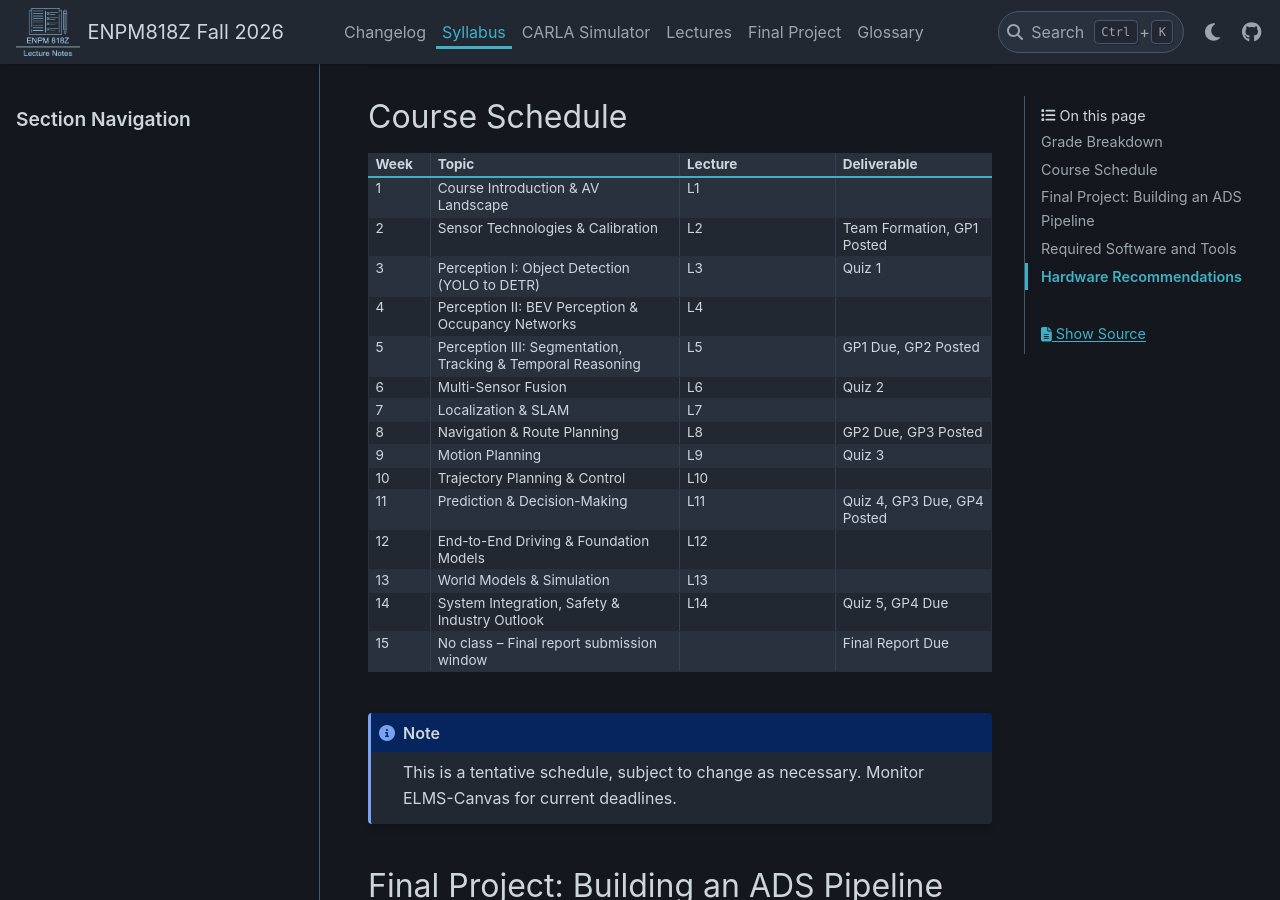
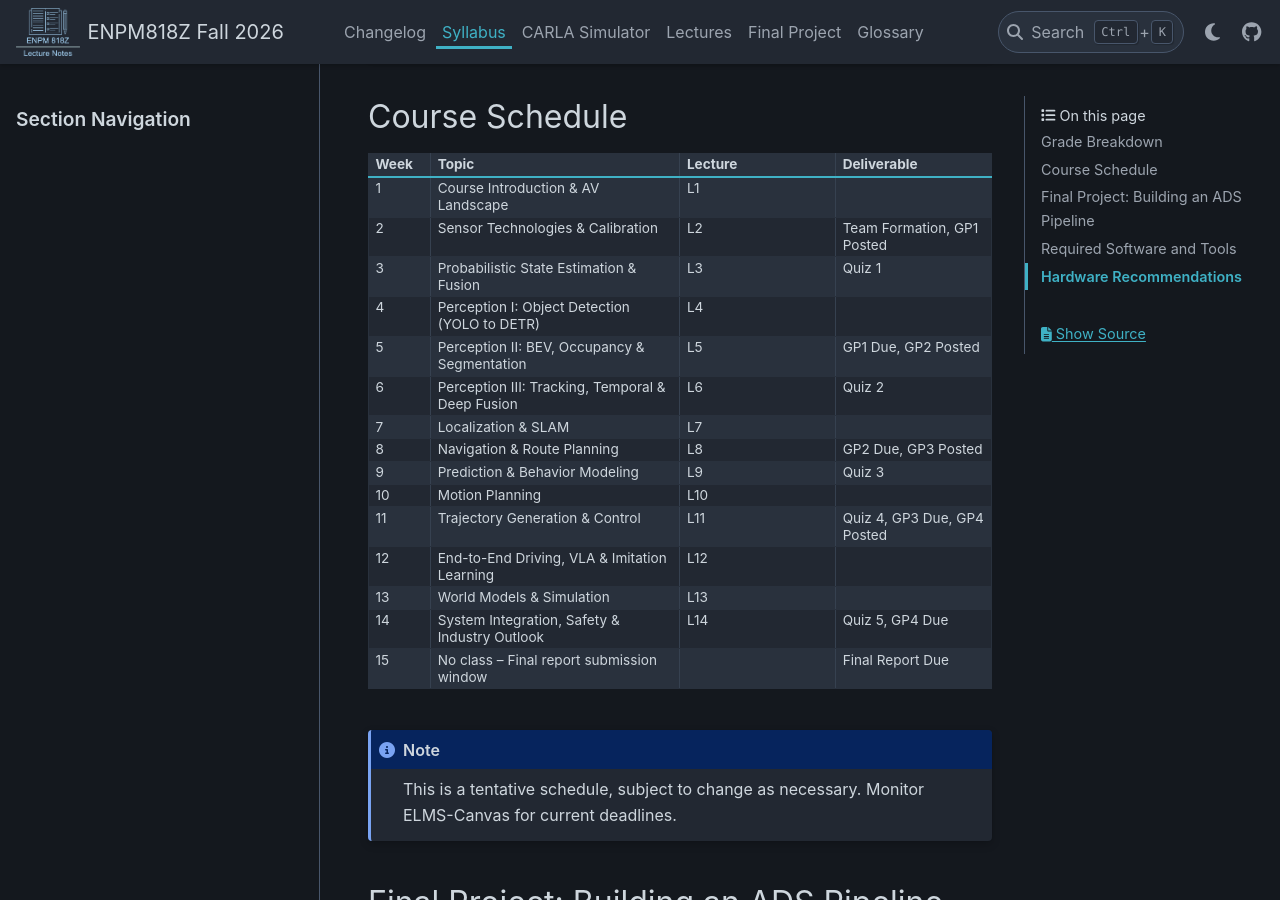
Before and after one commit to zeidk/enpm818z-fall-2026-docs, a Sphinx documentation site: the page built from docs/source/syllabus/index.rst, in a window 1280 px wide and 900 px high, scrolled down 480 px. Built offline with Sphinx 7.4.7 and the PyData theme 0.15.4, drawn with Linux system fonts in a browser that asks for light colours; pages that are not in the unit, such as notebooks, are missing from menus.

Commit message:
reorder: stage 10 - update syllabus + assignments for new order
Realign cross-cutting docs with the reordered lecture schedule:

- syllabus/index.rst: weekly schedule table rewritten so week N's
  topic matches the new lecture LN.
- assignments/index.rst: lecture ranges per GP updated:
   GP1: L1--L2     (unchanged: Intro + Sensors)
   GP2: L4--L5     (was L3--L5; Detection + BEV/Occupancy/Seg)
   GP3: L3, L6--L8 (was L6--L8; classical fusion in L3 now feeds
                   tracking in L6, plus Loc/SLAM and Maps)
   GP4: L9--L11    (was L9--L11; same numeric range, new content:
                   Prediction + Motion Planning + Trajectory/Control)
- assignments/gp1.rst: L1--L2 (unchanged)
- assignments/gp2.rst: L3--L5 -> L4--L5
- assignments/gp3.rst: L6--L7 -> L3, L6--L7
- assignments/gp4.rst: L8--L10 -> L8--L11
- assignments/gp5.rst: explicit list updated to use new titles
  (L9 Prediction, L11 Trajectory/Control, L12 E2E+IL)

Note: GP4's range now spans L8--L11 because the planning material
that GP4 actually uses (HD Maps + Motion Planning + Trajectory +
Control) is no longer contiguous after the reorder -- L9 Prediction
sits between them. The wider range covers all relevant content;
students can skip L9 if their team chooses not to fold prediction
into their FSM behavior planner.

Co-Authored-By: Claude Opus 4.7 (1M context) <noreply@anthropic.com>

```diff
--- a/docs/source/assignments/gp5.rst
+++ b/docs/source/assignments/gp5.rst
@@ -16,7 +16,7 @@ GP5: Vision-Language-Action Driving (Optional)
       * - **Weight**
         - Bonus: up to 10 points added to the final project score (100-point scale)
       * - **Lectures**
-        - L10 (Trajectory Planning & Control), L11 (Prediction & Decision-Making), L12 (End-to-End Driving & Foundation Models)
+        - L9 (Prediction & Behavior Modeling), L11 (Trajectory Generation & Control), L12 (End-to-End Driving, VLA & Imitation Learning)
       * - **Team Size**
         - Same team as GP1--GP4
       * - **Submission**
--- a/docs/source/assignments/index.rst
+++ b/docs/source/assignments/index.rst
@@ -42,12 +42,12 @@ The final project accounts for **80% of your overall course grade**:
      - 40
      - 40%
      - 3 weeks
-     - L3--L5
+     - L4--L5
    * - GP3: Fusion & Localization
      - 25
      - 25%
      - 3 weeks
-     - L6--L8
+     - L3, L6--L8
    * - GP4: Planning & Control
      - 20
      - 20%
--- a/docs/source/syllabus/index.rst
+++ b/docs/source/syllabus/index.rst
@@ -47,19 +47,19 @@ Course Schedule
      - L2
      - Team Formation, GP1 Posted
    * - 3
-     - Perception I: Object Detection (YOLO to DETR)
+     - Probabilistic State Estimation & Fusion
      - L3
      - Quiz 1
    * - 4
-     - Perception II: BEV Perception & Occupancy Networks
+     - Perception I: Object Detection (YOLO to DETR)
      - L4
      -
    * - 5
-     - Perception III: Segmentation, Tracking & Temporal Reasoning
+     - Perception II: BEV, Occupancy & Segmentation
      - L5
      - GP1 Due, GP2 Posted
    * - 6
-     - Multi-Sensor Fusion
+     - Perception III: Tracking, Temporal & Deep Fusion
      - L6
      - Quiz 2
    * - 7
@@ -71,19 +71,19 @@ Course Schedule
      - L8
      - GP2 Due, GP3 Posted
    * - 9
-     - Motion Planning
+     - Prediction & Behavior Modeling
      - L9
      - Quiz 3
    * - 10
-     - Trajectory Planning & Control
+     - Motion Planning
      - L10
      -
    * - 11
-     - Prediction & Decision-Making
+     - Trajectory Generation & Control
      - L11
      - Quiz 4, GP3 Due, GP4 Posted
    * - 12
-     - End-to-End Driving & Foundation Models
+     - End-to-End Driving, VLA & Imitation Learning
      - L12
      -
    * - 13
```
